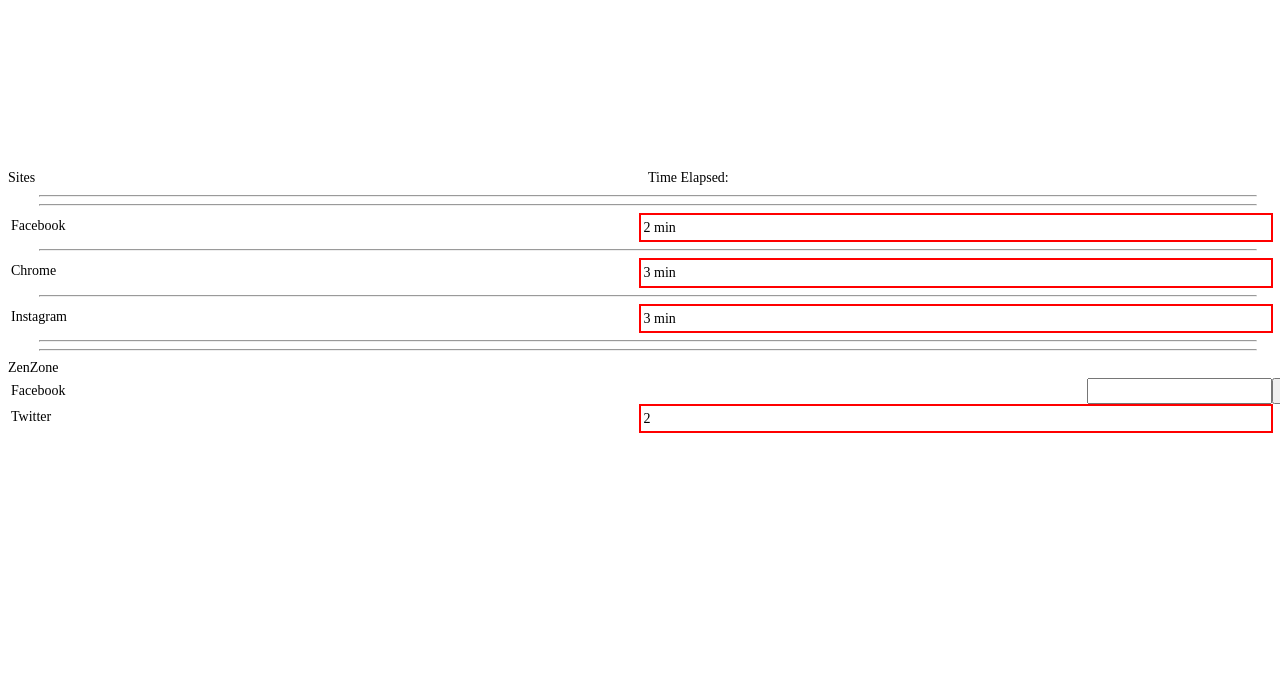
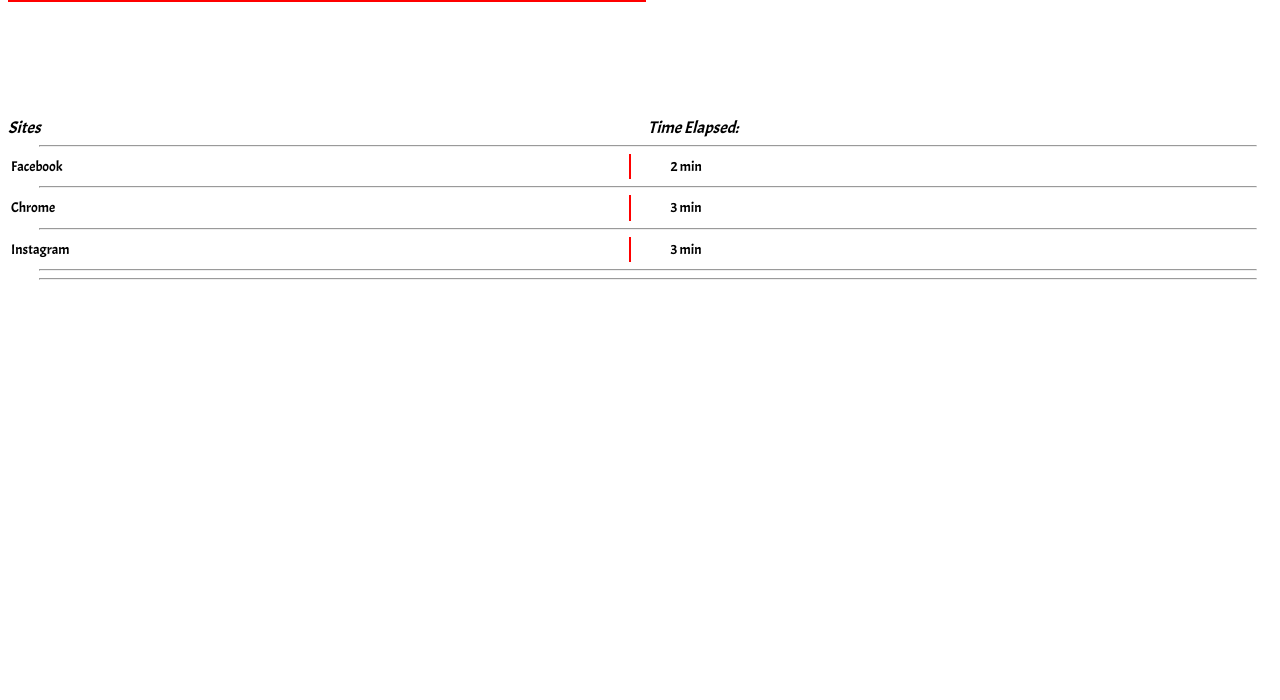
Before and after one commit to RonAddy/ZaZen, a browser extension: page index.html in a window 1280 px wide. Shown: the part 100-800 px from the top of the page. Drawn offline with Linux system fonts and the light colour scheme.

Commit message:
completed MVP-ish

```diff
--- a/assets/styles/style.css
+++ b/assets/styles/style.css
@@ -17,6 +17,7 @@ border: 0;
 font-size: 100%;
 font: inherit;
 vertical-align: baseline;
+font-family: 'Acme', sans-serif;
 }
 /* HTML5 display-role reset for older browsers */
 article, aside, details, figcaption, figure,
@@ -28,10 +29,6 @@ body {
   background: #fff;
   font-size: 14px;
   line-height: 1.4em;
-  /* -webkit-user-select: none;
-  -moz-user-select: none;
-  -ms-user-select: none;
-  user-select: none; */
   height: 100%;
   width: 100%;
 }
@@ -40,17 +37,17 @@ body {
 nav {
     position: relative;
     width: 100%;
-    height: 30vh;
+    height: 20vh;
     display: flex;
     justify-content: space-between;
 }
 
 nav > h1{
     flex: 2;
-    margin-right: 10px;
+    margin-right: 15px;
     margin-top: 12px;
     color: red;
-    font-size: 2em;
+    font-size: 2.25em;
     padding: 2px;
 }
 
@@ -67,6 +64,8 @@ a {
     height: 70px;
     flex: 3;
     border-bottom: 4px solid red;
+    padding-bottom: 20px;
+    padding-right: 15px;
 }
 
 .content_header {
@@ -77,6 +76,9 @@ a {
 
 .content_header h2 {
     flex: 1;
+    padding-top: 30px;
+    font-size: 1.2em;
+    font-style: oblique;
 }
 
 hr {
@@ -94,8 +96,27 @@ hr {
 }
 
 .sites h3:nth-child(2){
-    margin-right: 15px;
-    border: 2px solid red;
+    padding-left: 40px;
+    border-left: 2px solid red;
 }
 
+.zen_zone {
+    height: 0;
+    transition: 1s;
+    overflow-y: hidden;
+}
+
+.zen_zone > h3 {
+    margin: auto;
+    font-size: 1.5em;
+    padding-top: 10px;
+}
+
+input {
+    width: 20%;
+    border-top: none;
+}
+
+
+
 /* ////////////// */
--- a/index.html
+++ b/index.html
@@ -12,6 +12,7 @@
   <title></title>
   <meta name="description" content="">
   <meta name="viewport" content="width=device-width, initial-scale=1">
+  <link href="https://fonts.googleapis.com/css?family=Acme" rel="stylesheet">
   <link rel="stylesheet" href="./assets/styles/style.css">
 </head>
 
@@ -27,7 +28,6 @@
     <h2>Time Elapsed:</h2>
   </div>
 
-  <hr/>
   <hr/>
 
   <div>
@@ -53,20 +53,29 @@
   <hr/>
   <hr/>
 
-<div class="zen_zone">
+  <div class="zen_zone">
     <h3>ZenZone</h3>
-
     <div class="sites">
-      <h3 id="clarityTarget1">Facebook</h3>
-    <input id="clarityVal_1" type="number" value="">
-    <input id="submit_1" type="button">
+      <h3 id="clarityTarget1">Reddit</h3>
+      <input id="clarityVal_1" type="number" value="">
+      <input id="submit_1" type="button" value="&#x270B;">
     </div>
     <div class="sites">
-            <h3 id="clarityTarget2">Twitter</h3>
-            <h3 id="clarityTarget2Count">2</h3>
-        </div>
+      <h3 id="clarityTarget2">Twitter</h3>
+      <input id="clarityVal_1" type="number" value="">
+      <input id="submit_1" type="button" value="&#x270B;">
+    </div>
+    <hr/>
+    <hr/>
+  </div>
 
-</div>
+  <div class="zen_zone"
+>
+      <h3>Prevent </h3>
+      <h3>medium.com</h3>
+  </div>
+
+
 
   <script type="module" src="./index.js"></script>
 </body>
--- a/index.js
+++ b/index.js
@@ -31,4 +31,17 @@ function setChange() {
 }
 
 
+let menu = document.querySelector('a');
+let zen_zone = document.querySelector(".zen_zone");
+
+console.log(zen_zone);
+
+menu.addEventListener('click', () => {
+    console.log(zen_zone.style );
+    if( zen_zone.style.height === ""){
+        console.log('yea?');
+        zen_zone.style.height = "100px";
+    }
+})
+
 setChange();
```
